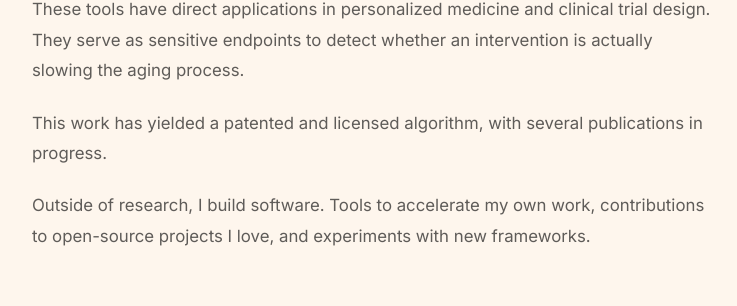
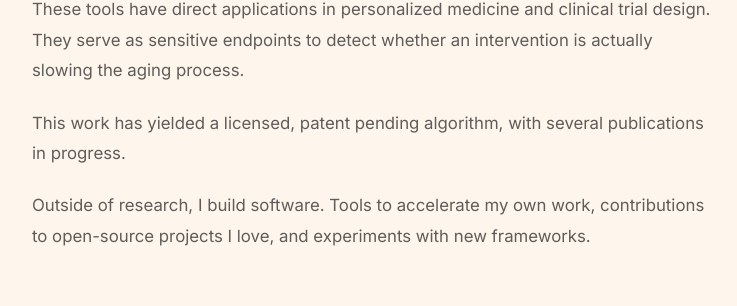
Before and after one commit to will-marella/portfolio, a Jekyll site: the page built from about.html, in a window 1280 px wide. Shown: the part 630-936 px from the top of the page, without its empty margins (168-905 px from the left). Built offline with Jekyll 4.4.1, drawn with Linux system fonts in a browser that asks for light colours.

Commit message:
Updated to patent pending

```diff
--- a/about.html
+++ b/about.html
@@ -73,7 +73,7 @@
         endpoints to detect whether an intervention is actually slowing the aging process.
       </p>
       <p>
-        This work has yielded a patented and licensed algorithm, with several publications in progress.
+        This work has yielded a licensed, patent pending algorithm, with several publications in progress.
       </p>
       <p>
         Outside of research, I build software. Tools to accelerate my own work, contributions to open-source projects I
--- a/index.html
+++ b/index.html
@@ -62,7 +62,7 @@
           <h3>FraminghamPACE</h3>
           <div class="project-tags">
             <span class="tag accent">Research</span>
-            <span class="tag green">Patented · Licensed</span>
+            <span class="tag green">Licensed · Patent Pending</span>
           </div>
         </div>
         <div class="project-content">
@@ -75,7 +75,7 @@
             I designed and implemented the modeling pipeline end to end. First, I formulated a hierarchical mixed effects model to distill these data into a single latent aging phenotype, producing robust, per-person estimates of pace of aging. Then I trained an epigenomic predictor that enables measurement from a single blood draw.
           </p>
           <p>
-            The resulting epigenetic clock, FraminghamPACE, is now patented and licensed with me as co-lead inventor, and is the subject of a first-author manuscript in preparation.
+            The resulting epigenetic clock, FraminghamPACE, is now licensed and patent pending with me as co-lead inventor, and is the subject of a first-author manuscript in preparation.
           </p>
           <div class="project-links">
             <a href="{{ '/assets/FraminghamPACE_Poster.pdf' | relative_url }}" target="_blank"><strong><em>→ Poster</em></strong></a>
```
